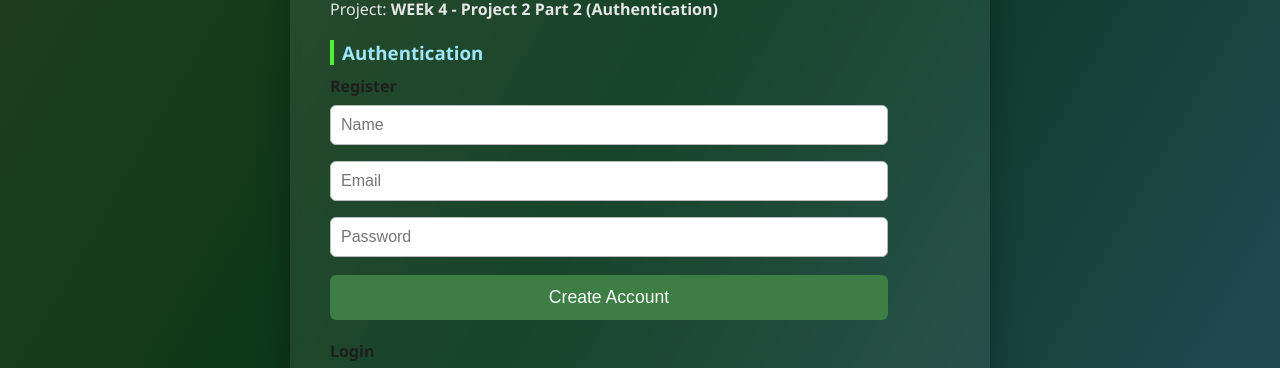
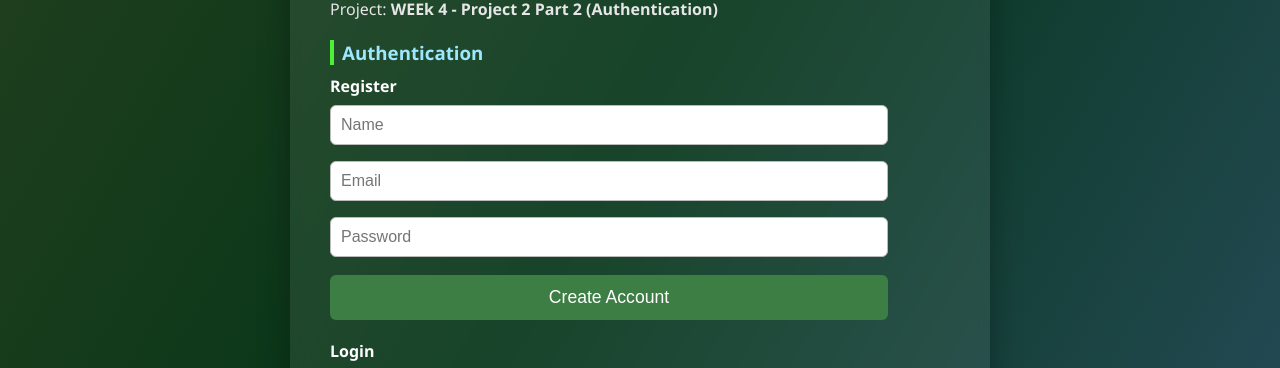
Before and after one commit to svpontes/estevas_garden_project, a website: page frontend/index.html in a window 1280 px wide. Shown: the part 581-949 px from the top of the page. Drawn offline with Linux system fonts and the light colour scheme.

Commit message:
register fomr

```diff
--- a/frontend/index.html
+++ b/frontend/index.html
@@ -56,7 +56,7 @@
 
 
       <div id="register-area">
-        <h4>Register</h4>
+        <h4 class="register-form">Register</h4>
         <input id="reg-name" type="text" placeholder="Name">
         <input id="reg-email" type="email" placeholder="Email">
         <input id="reg-password" type="password" placeholder="Password">
@@ -66,7 +66,7 @@
 
 
       <div id="login-area">
-        <h4>Login</h4>
+        <h4 class="login-form">Login</h4>
         <input id="email" type="email" placeholder="Email">
         <input id="password" type="password" placeholder="Password">
         <button id="login-btn">Login</button>
--- a/frontend/styles/style.css
+++ b/frontend/styles/style.css
@@ -14,6 +14,16 @@ body {
   display: flex;
   align-items: center;
   justify-content: center;
+}
+
+.login-form{
+
+  color:#ffffff;
+}
+
+.register-form{
+
+  color:#ffffff;
 }
 
 .container {
```
